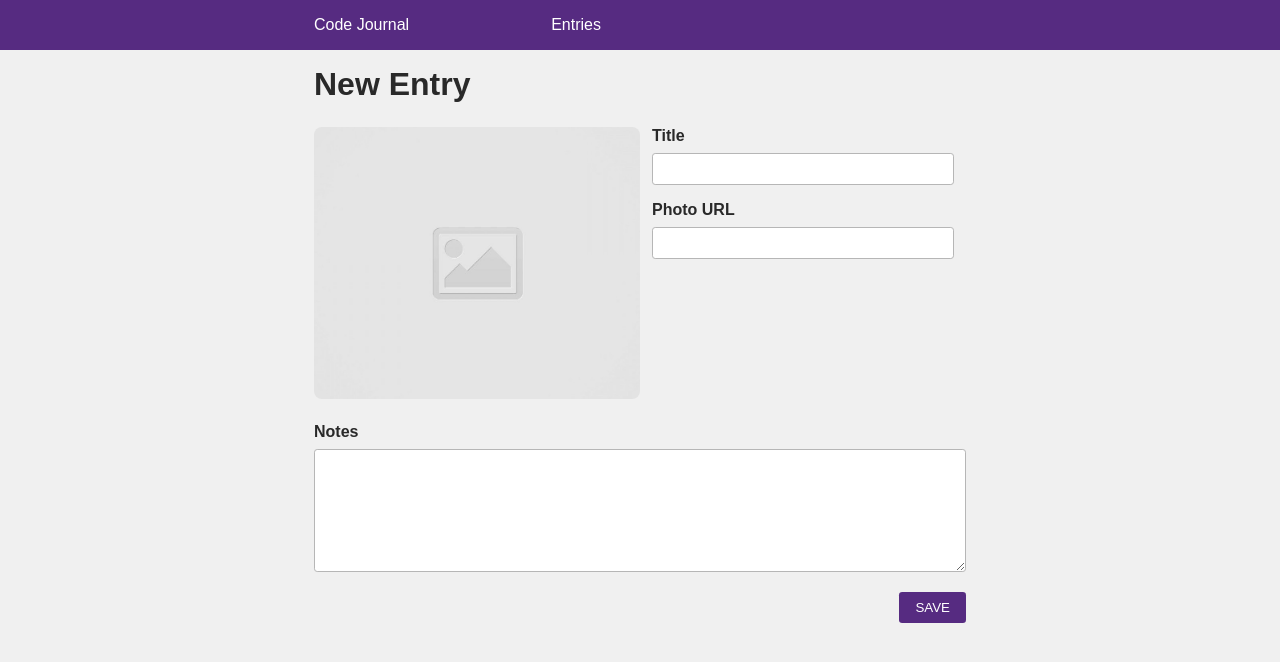
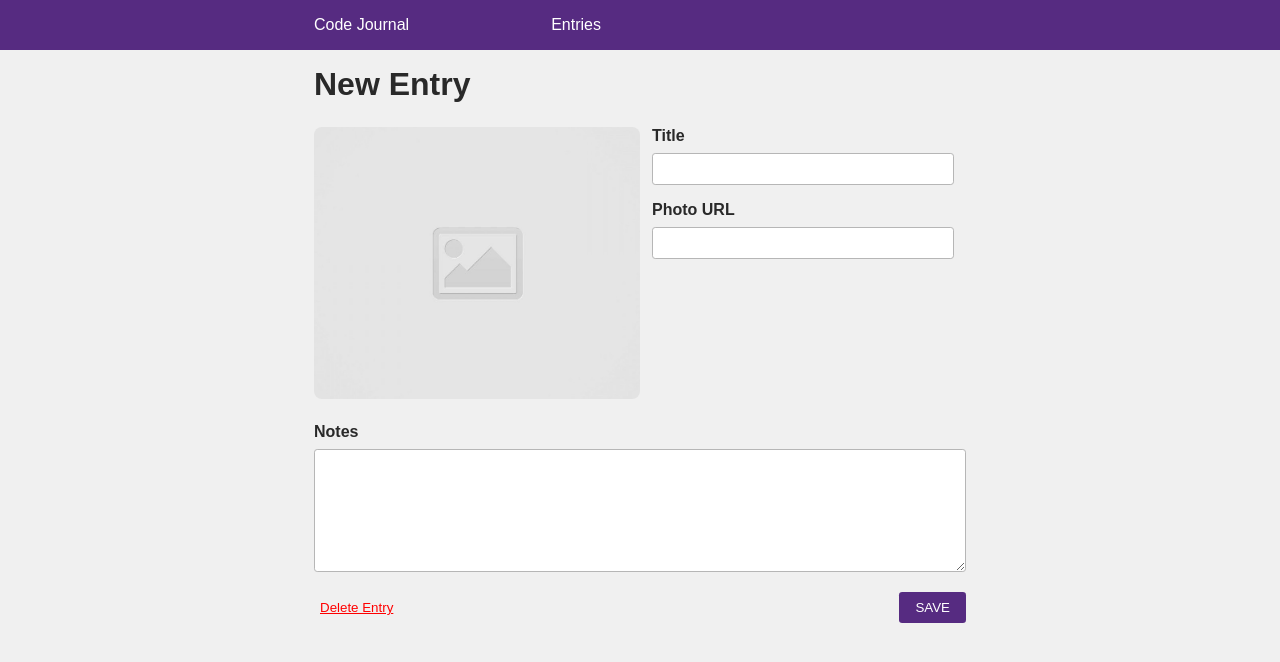
Before and after one commit to jonathanphtran/code-journal, a website: page index.html in a window 1280 px wide. Drawn offline with Linux system fonts and the light colour scheme.

Commit message:
Made a delete button.

```diff
--- a/css/styles.css
+++ b/css/styles.css
@@ -64,10 +64,6 @@ img {
   outline-color: #562b81;
 }
 
-.btn-container {
-  justify-content: flex-end;
-}
-
 .btn {
   color: white;
   border: none;
@@ -112,6 +108,13 @@ i:hover {
   cursor: pointer;
 }
 
+.delete {
+  color: red;
+  text-decoration: underline;
+  border: none;
+  background-color: transparent;
+}
+
 @media screen and (min-width: 768px) {
   .img-container {
     justify-content: flex-start;
--- a/index.html
+++ b/index.html
@@ -41,7 +41,8 @@
         <div class="margin-one-half">
           <h4><label for="notes">Notes</label></h4>
           <textarea id="notes" name="notes" class="inputs" rows="7" required="required"></textarea>
-          <div class="row btn-container">
+          <div class="row space-between">
+            <button class="delete">Delete Entry</button>
             <button class="purple-bg btn save">SAVE</button>
           </div>
         </div>
```
